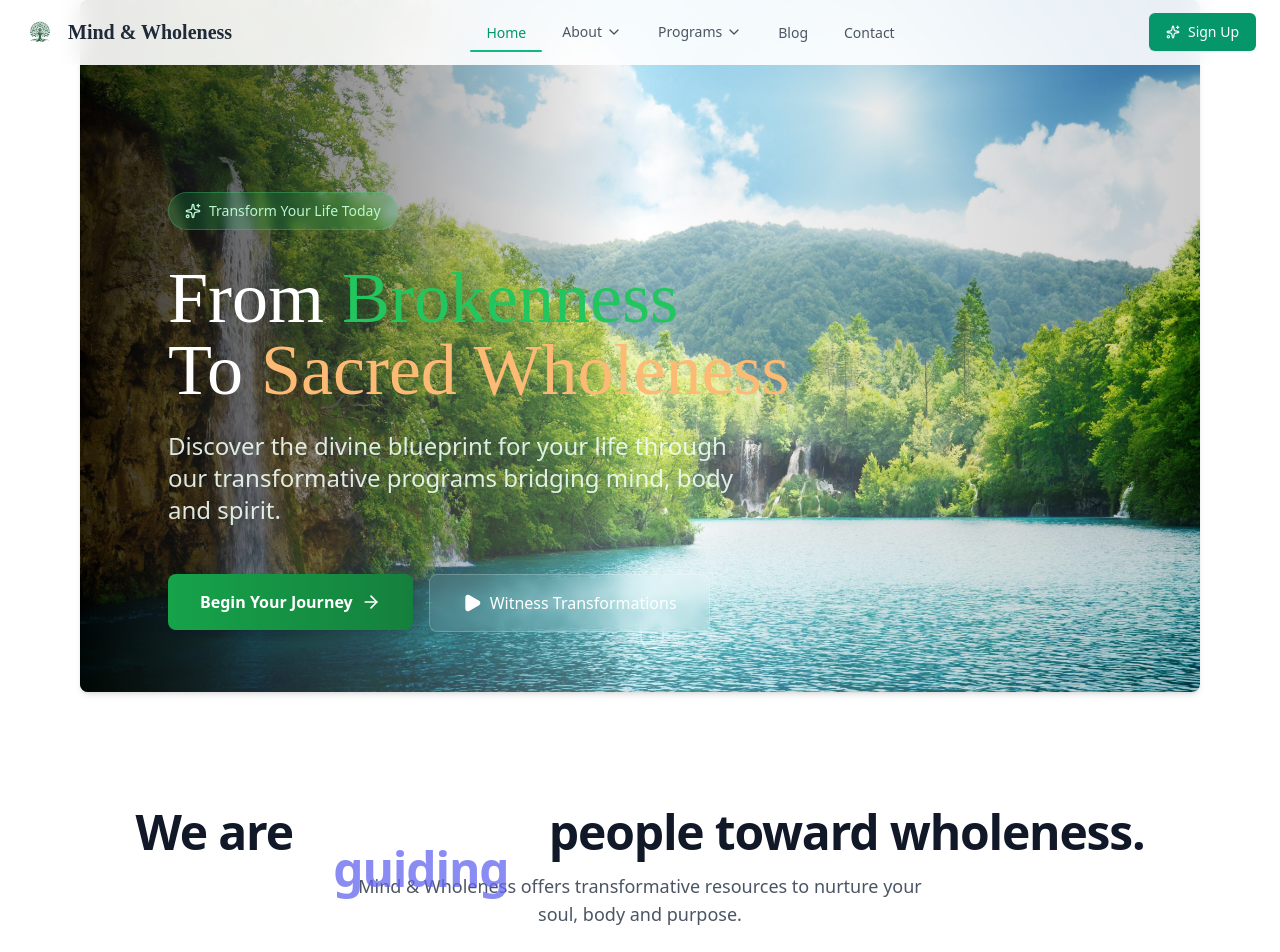
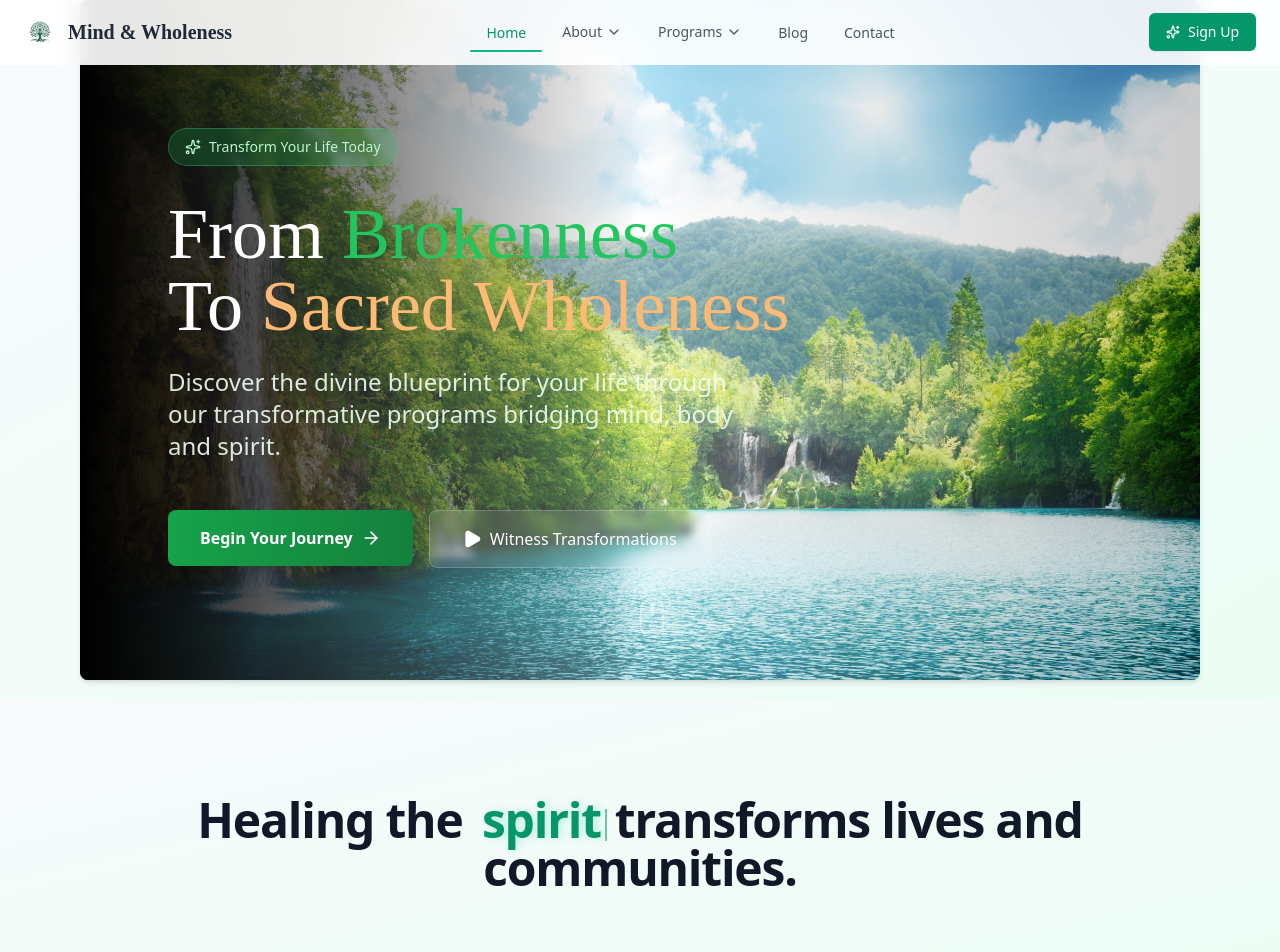
Before and after one commit to eldoJr/mind-and-wholeness, a React (Vite) app: page / in a window 1280 px wide. Shown: the top 952 px of the page. Built offline with nearby package versions, Linux system fonts and the light colour scheme.

Commit message:
upp: hero

```diff
--- a/src/components/layout/hero.tsx
+++ b/src/components/layout/hero.tsx
@@ -13,7 +13,7 @@ export function Hero() {
   }, []);
 
   return (
-    <section className=" relative h-full min-h-[600px] sm:min-h-[700px] overflow-hidden py-16 px-4 sm:px-8 lg:px-20 pb-4 sm:pb-10">
+    <section className="bg-gradient-to-br from-slate-50 to-emerald-50 relative h-full min-h-[600px] sm:min-h-[700px] overflow-hidden px-4 sm:px-8 lg:px-20 pb-4 sm:pb-10">
       {/* Background Image Container with Clipping */}
       <div className="absolute inset-0 mx-4 sm:mx-8 lg:mx-20 mb-2 sm:mb-5 rounded-lg shadow-md overflow-hidden">
         {/* Fixed Background Image within Hero bounds */}
@@ -29,7 +29,7 @@ export function Hero() {
         />
 
         {/* Subtle Dark Overlay */}
-        <div className="absolute inset-0 bg-gradient-to-r from-black/80 via-white/30 to-black/20" />
+        <div className="absolute inset-0 bg-gradient-to-r from-black/100 via-white/30 to-black/20" />
       </div>
 
       {/* Content Container */}
--- a/src/components/layout/highlights.tsx
+++ b/src/components/layout/highlights.tsx
@@ -32,7 +32,7 @@ const highlights = [
 
 export default function Highlights() {
   return (
-    <section className="bg-white py-20 px-4 sm:px-6">
+    <section className="bg-gradient-to-br from-slate-50 to-emerald-50 py-4 px-4 sm:px-6">
       <div className="max-w-6xl mx-auto text-center">
         <div className="grid grid-cols-1 sm:grid-cols-2 lg:grid-cols-4 gap-10">
           {highlights.map((item, idx) => (
--- a/src/components/layout/navbar.tsx
+++ b/src/components/layout/navbar.tsx
@@ -91,7 +91,8 @@ const Dropdown = ({ isOpen, items, onMouseEnter, onMouseLeave, className = '' }:
 
   return (
     <div
-      className={`absolute top-full left-0 mt-2 bg-white/90 backdrop-blur-lg shadow-xl border border-gray-100 rounded-xl overflow-hidden z-50 transition-all duration-300 ease-out ${
+      className={`absolute top-full left-0 mt-2 bg-gradient-to-br from-slate-50 via-white to-emerald-50 backdrop-blur-lg shadow-xl border border-emerald-100/40 rounded-xl overflow-hidden z-50 transition-all duration-300 ease-out
+ ${
         isOpen ? 'opacity-100 scale-100 translate-y-0' : 'opacity-0 scale-95 -translate-y-2'
       } ${className}`}
       onMouseEnter={onMouseEnter}
--- a/src/components/layout/support.tsx
+++ b/src/components/layout/support.tsx
@@ -1,47 +1,75 @@
-import { motion, AnimatePresence } from "framer-motion";
-import { useState, useEffect } from "react";
+import { useEffect, useState } from "react";
 
-const words = [
-  { text: "healing", color: "text-emerald-500" },
-  { text: "guiding", color: "text-indigo-500" },
-  { text: "restoring", color: "text-orange-500" },
-  { text: "empowering", color: "text-blue-500" }
-];
+const words = ["mind", "spirit", "body"];
 
-export default function HeroTitle() {
+export default function AnimatedHeader() {
   const [index, setIndex] = useState(0);
+  const [displayedWord, setDisplayedWord] = useState("");
+  const [isDeleting, setIsDeleting] = useState(false);
+  const [isPaused, setIsPaused] = useState(false);
 
   useEffect(() => {
-    const interval = setInterval(() => {
-      setIndex((prev) => (prev + 1) % words.length);
-    }, 3000);
-    return () => clearInterval(interval);
-  }, []);
+    const currentWord = words[index];
+    let timeout: number;
+
+    if (isPaused) {
+      timeout = setTimeout(() => {
+        setIsPaused(false);
+        setIsDeleting(true);
+      }, 4000); // pausa mais longa
+    } else if (isDeleting) {
+      if (displayedWord.length > 0) {
+        timeout = setTimeout(() => {
+          setDisplayedWord((prev) => currentWord.substring(0, prev.length - 1));
+        }, 150); // deletando lentamente
+      } else {
+        setIsDeleting(false);
+        setIndex((prev) => (prev + 1) % words.length);
+      }
+    } else {
+      if (displayedWord.length < currentWord.length) {
+        timeout = setTimeout(() => {
+          const remaining = currentWord.length - displayedWord.length;
+          setDisplayedWord(currentWord.slice(-remaining));
+        }, 150); // digitando lentamente
+      } else {
+        setIsPaused(true);
+      }
+    }
+
+    return () => clearTimeout(timeout);
+  }, [displayedWord, isDeleting, isPaused, index]);
 
   return (
-    <section className="py-24 px-6 bg-white text-center">
-      <h1 className="text-3xl md:text-5xl font-bold tracking-tight text-gray-900">
-        We are&nbsp;
-        <span className="relative inline-block w-[8.5ch]">
-          <AnimatePresence mode="wait">
-            <motion.span
-              key={index}
-              initial={{ opacity: 0, y: 20 }}
-              animate={{ opacity: 1, y: 0 }}
-              exit={{ opacity: 0, y: -20 }}
-              transition={{ duration: 0.5 }}
-              className={`absolute inset-0 ${words[index].color}`}
+    <section className="py-24 px-6 bg-gradient-to-br from-slate-50 to-emerald-50 text-center">
+      <div className="max-w-4xl mx-auto">
+        <h1 className="text-3xl md:text-5xl font-semibold tracking-tight text-gray-900 leading-tight">
+          Healing the{" "}
+          <span className="relative inline-block text-emerald-600 min-w-[120px] mx-2">
+            <span className="relative z-10 font-extrabold">
+              {displayedWord}
+              <span
+                className={`inline-block align-middle w-0.5 h-6 md:h-8 bg-emerald-600 ml-1 transition-opacity duration-300 ${
+                  isPaused ? "animate-pulse" : "opacity-75"
+                }`}
+                aria-hidden="true"
+                role="presentation"
+              />
+            </span>
+
+            {/* glow */}
+            <span
+              className="absolute inset-0 blur-sm text-emerald-400/30 font-extrabold pointer-events-none select-none"
+              aria-hidden="true"
+              role="presentation"
             >
-              {words[index].text}
-            </motion.span>
-          </AnimatePresence>
-        </span>
-        &nbsp;people toward wholeness.
-      </h1>
+              {displayedWord}
+            </span>
+          </span>
 
-      <p className="mt-4 text-gray-600 text-lg max-w-xl mx-auto">
-        Mind & Wholeness offers transformative resources to nurture your soul, body and purpose.
-      </p>
+           transforms lives and communities.
+        </h1>
+      </div>
     </section>
   );
 }
```
